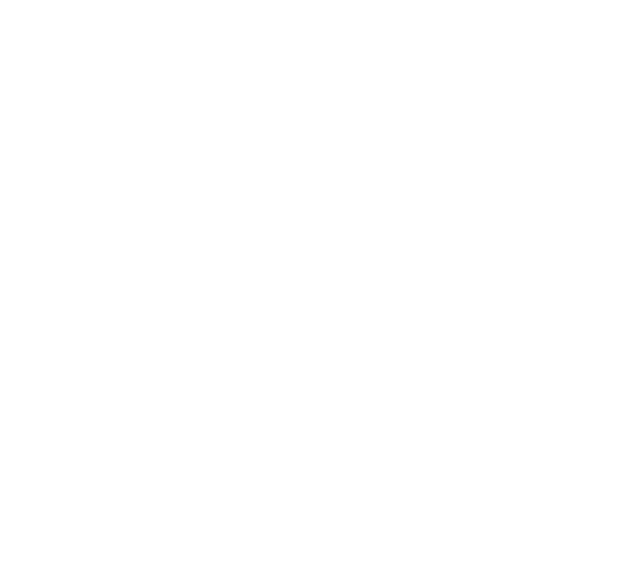
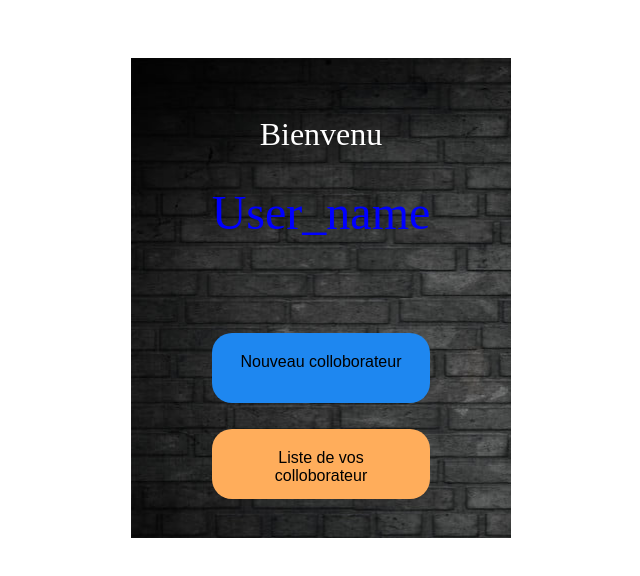
Before and after one commit to MarcDeveloppeur/gestionnaire_de_personnel-, a React (Create React App) app in the folder frontend/: page /Home in a window 1280 px wide. Shown: the top 576 px of the page, without its empty margins (319-959 px from the left). Built offline with nearby package versions, Linux system fonts and the light colour scheme.

Commit message:
Créer la page d'acceuil

```diff
--- a/frontend/src/Pages/HomePage.js
+++ b/frontend/src/Pages/HomePage.js
@@ -1,9 +1,21 @@
 import React from 'react';
+import {Link} from 'react-router-dom';
+import './PageStyles/globalCss.css';
+import './PageStyles/HomePageCss.css';
 
 function HomePage() {
   return (
-    <div className="App">
-
+    <div className="homeContainer">
+        <div className="HomeContent">
+           <div className="homeTitle">
+               <p>Bienvenu</p>
+               <span className="userName">User_name</span>
+           </div>
+           <div className="linkBlock">
+               <Link to="" className="addLink Link">Nouveau colloborateur</Link>
+               <Link to="" className="listLink Link">Liste de vos colloborateur</Link>
+          </div>
+        </div>
     </div>
   );
 }
--- /dev/null
+++ b/frontend/src/Pages/PageStyles/HomePageCss.css
@@ -0,0 +1,61 @@
+.homeContainer{
+  display: flex;
+  flex-direction:column;
+  justify-content: center;
+  align-items: center;
+}
+
+.HomeContent{
+  display: flex;
+  flex-direction:column;
+  justify-content: center;
+  align-items: center;
+  background-image: url('./bg.jpg');
+  width:30%;
+  height:30em;
+  margin-top: 50px;
+}
+.homeTitle{
+  margin-bottom: 30px;
+}
+.homeTitle p{
+  text-align: center;
+  color:white;
+  font-size: 2em;
+}
+.userName{
+  color:blue;
+  font-size: 3em;
+}
+.linkBlock{
+  display: flex;
+  flex-direction:column;
+  justify-content: space-around;
+  align-items: center;
+  height:40%;
+  margin-top: 50px;
+}
+.Link{
+  text-decoration: none;
+  font-family: sans-serif;
+  color:black;
+  padding: 20px;
+  font-size: 1em;
+  border-radius: 20px;
+  border-style: none;
+  width:80%;
+  height:30px;
+  text-align: center;
+  cursor:pointer;
+}
+.addLink{
+  background-color: rgb(30,135,240);
+}
+.listLink{
+  background-color: rgb(255,173,91);
+}
+@media all and (max-width:920px){
+  .HomeContent{
+    width:80%;
+  }
+}
```
